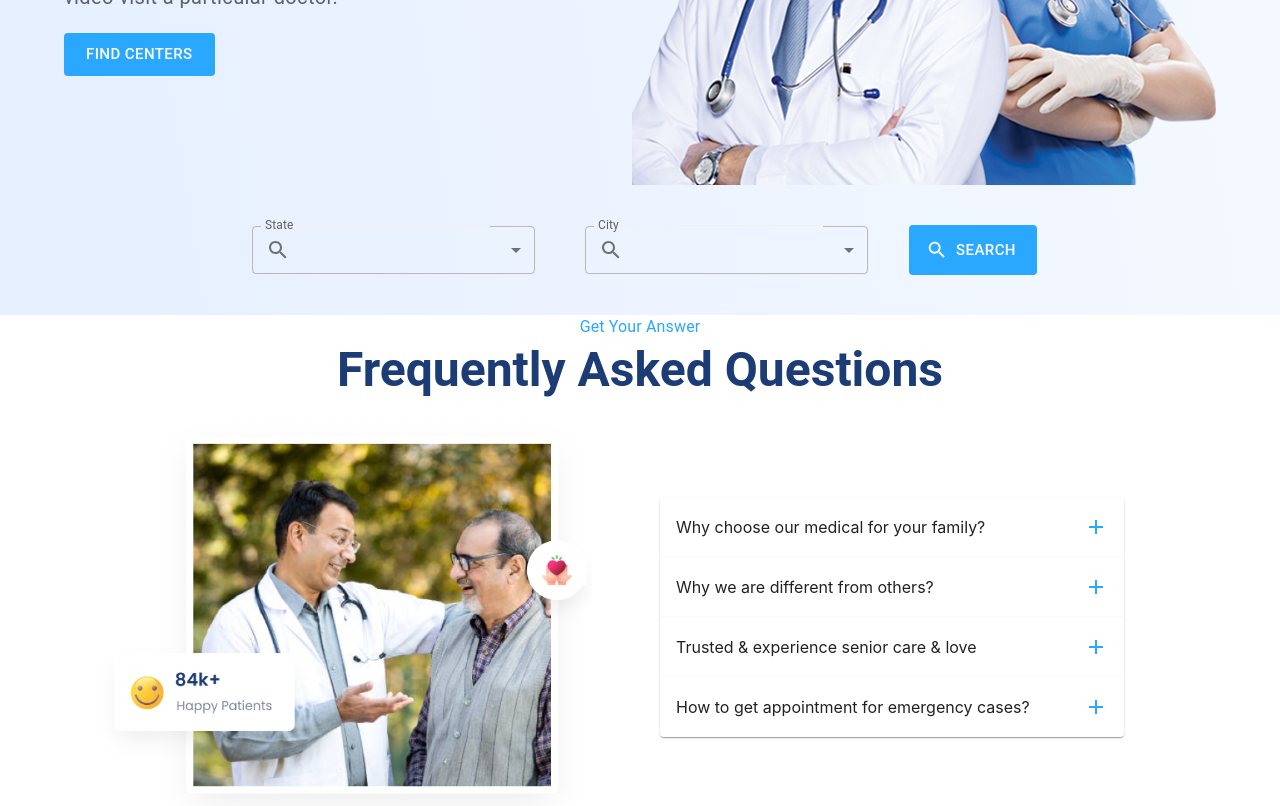
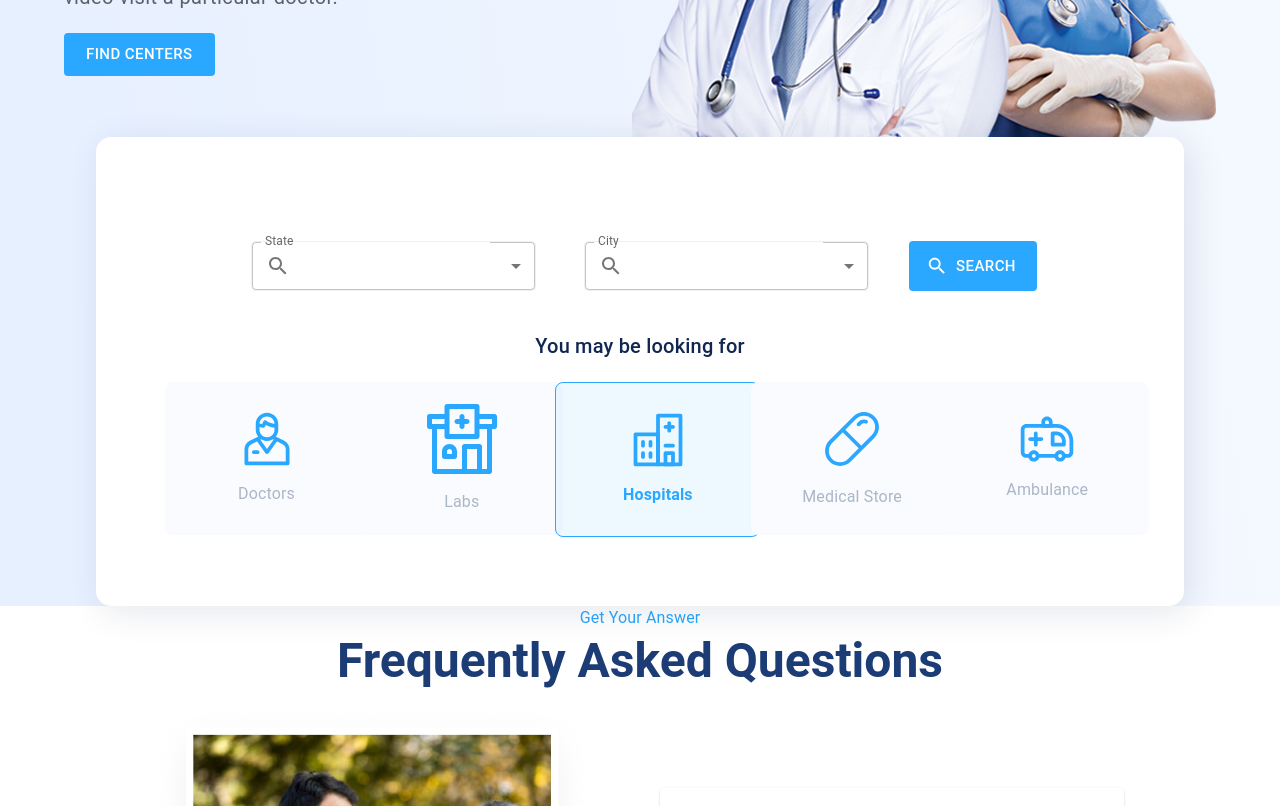
Before and after one commit to Kaifi-10/Medify, a React (Create React App) app: page / in a window 1280 px wide. Shown: the part 700-1506 px from the top of the page. Built offline with nearby package versions, Linux system fonts and the light colour scheme.

Commit message:
ServiceLooking

```diff
--- a/src/Components/HomePage/HomePage.jsx
+++ b/src/Components/HomePage/HomePage.jsx
@@ -4,6 +4,8 @@ import HeroSection from '../Sections/HeroSection/HeroSection'
 import Navbar from '../Navbar/Navbar'
 import styles from './HomePage.module.css'
 import Search from '../Sections/Search/Search'
+import ServiceLooking from '../Sections/ServiceLooking/ServiceLooking'
+
 
 function HomePage() {
   return (
@@ -11,8 +13,19 @@ function HomePage() {
         <Box className={styles.homeContainerBox}>
             <Navbar />
             <HeroSection />
-            <Stack>
+            <Stack p={{ xs: 2.5, md: 8 }}
+            mt={{ xs: -2, md: 0, lg: -6, xl: -10 }}
+            sx={{
+                width: { xs: '90%', sm: '85%', md: '80%', lg: '75%', xl: '70%' },
+                height: 'auto',
+                mx: 'auto',
+                background: '#FFFFFF',
+                borderRadius: '15px',
+                boxShadow: '6px 6px 35px 0px #1028511C',
+              }}
+            className={styles.searchServiceBox} >
                 <Search />
+                <ServiceLooking />
             </Stack>
 
         </Box>
--- a/src/Components/HomePage/HomePage.module.css
+++ b/src/Components/HomePage/HomePage.module.css
@@ -6,3 +6,18 @@
 
 
 }
+
+
+.searchServiceBox{
+    position: relative;
+    z-index: 99;
+    /* background: #FFFFFF;
+    width: 1170px;
+    height: 429px;
+    left: 15%;
+    border-radius: 15px;
+    box-shadow: 6px 6px 35px 0px #1028511C; */
+
+
+
+}
--- /dev/null
+++ b/src/Components/Sections/Icon/IconCard.jsx
@@ -0,0 +1,29 @@
+import { Box, Typography } from '@mui/material'
+import React from 'react'
+import styles from './IconCard.module.css'
+
+function IconCard({img,title, bg}) {
+
+  console.log("iconcard",title)
+  return (
+    <Box alignItems="center" justifyContent="center">
+        <Box className={bg === "#FAFBFE"?styles.searchCards : styles.specialisationCard}
+        bgcolor={ title === "Hospitals" ? "#2AA7FF14": ""}
+        border={title === "Hospitals" ? "1px solid #2AA7FF": ""}>
+          <Box component='img' src={img} />
+          <Typography
+          color={title === "Hospitals" ? "#2AA7FF": "#ABB6C7"}
+          fontWeight={title === "Hospitals" ? "600": ""}
+          marginTop={2}>
+              {title}
+          </Typography>
+      </Box>
+
+
+    </Box>
+
+  )
+}
+
+
+export default IconCard
--- /dev/null
+++ b/src/Components/Sections/Icon/IconCard.module.css
@@ -0,0 +1,12 @@
+.searchCards{
+    width: 203px;
+    height: 153px;
+    gap: 0px;
+    border-radius: 8px ;
+    background: #FAFBFE;
+    display: flex;
+    flex-direction: column;
+    align-items: center;
+    justify-content: center;
+    margin: 5px;
+}
--- /dev/null
+++ b/src/Components/Sections/ServiceLooking/ServiceLooking.jsx
@@ -0,0 +1,43 @@
+import React from 'react'
+import ambulance from '../../../assets/ambulance.svg'
+import doctor from '../../../assets/doctor.svg'
+import lab from '../../../assets/laboratory.svg'
+import hospital from '../../../assets/hospital.svg'
+import med from '../../../assets/medical.svg'
+import { Box, Grid, Icon, Typography } from '@mui/material'
+import IconCard from '../Icon/IconCard'
+
+function ServiceLooking() {
+
+    const services = [
+        {img: doctor, title:"Doctors"},
+        {img: lab, title:"Labs"},
+        {img: hospital, title:"Hospitals"},
+        {img: med, title:"Medical Store"},
+        {img: ambulance, title:"Ambulance"},
+    ]
+  return (
+    <Box>
+        <Typography component="h4"
+        fontSize={20}
+        color="#102851"
+        fontWeight={500}
+        textAlign="center"
+        mb={2}>
+             You may be looking for
+        </Typography>
+        <Grid container columnSpacing={{ xs: 1, md: 2 }}
+        justifyContent={"center"}>
+            {services.map((service, index) => (
+                <Grid item key={index} /*xs={12} sm={6} md={4}*/ xs={4} md={2.4}>
+                    <IconCard img={service.img} title={service.title} bg= "#FAFBFE"
+                    />
+                </Grid>
+             ))}
+        </Grid>
+
+    </Box>
+  )
+}
+
+export default ServiceLooking
```
Also changed, not shown: src/Components/Sections/ServiceLooking/ServiceLooking.module.css (added).
